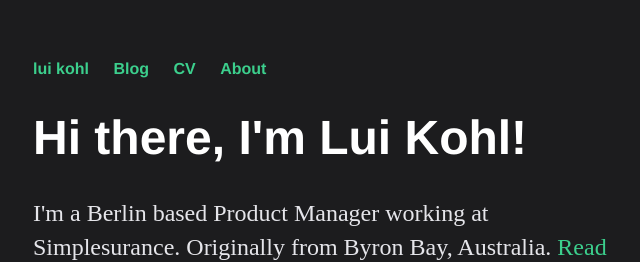
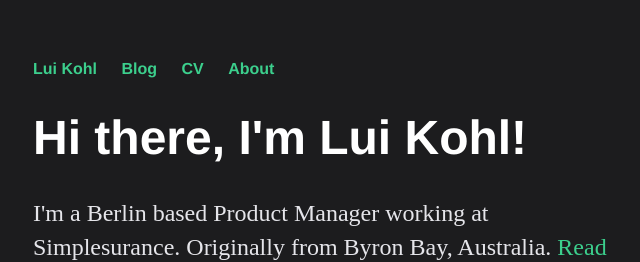
Before and after one commit to luijoy/luijoy.github.io, a Jekyll site: the page built from index.html, in a window 1280 px wide. Shown: the top 262 px of the page, without its empty margins (319-959 px from the left). Built offline with Jekyll 4.4.1, drawn with Linux system fonts in a browser that asks for light colours.

```diff
--- a/_layouts/default.html
+++ b/_layouts/default.html
@@ -8,7 +8,7 @@
 		<body>
 			<nav>
 	    		<ul>
-	        		<li><a href="/">lui kohl</a></li>
+	        		<li><a href="/">Lui Kohl</a></li>
 				<li><a href="/blog">Blog</a></li>
 	        		<li><a href="/cv">CV</a></li>
 				<li><a href="/about">About</a></li>
```
